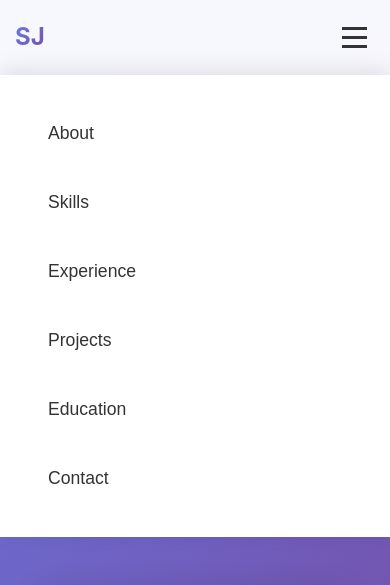
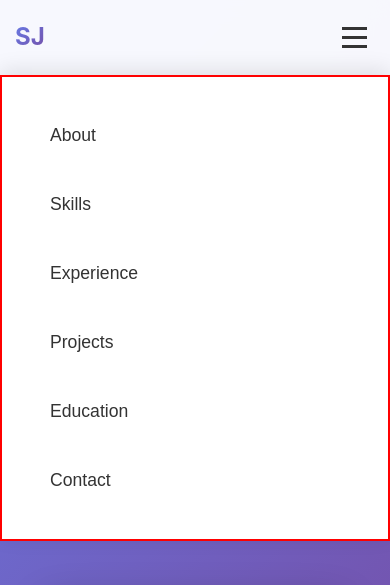
Before and after one commit to SATHV1-K/portfolio, a React (Create React App) app: page / in a window 390 px wide. Shown: the top 585 px of the page. Built offline with nearby package versions, Linux system fonts and the light colour scheme; grey boxes are pictures that could not be loaded.

Commit message:
Add debug styles and enhanced visibility for mobile menu - red border, explicit display properties, and improved positioning

```diff
--- a/src/App.css
+++ b/src/App.css
@@ -1238,10 +1238,15 @@ h3, h4, h5, h6 {
     z-index: 998;
     touch-action: manipulation;
     -webkit-overflow-scrolling: touch;
+    border: 2px solid red; /* Debug border */
+    display: block;
+    visibility: visible;
   }
 
   .nav.nav-open {
-    top: 70px;
+    top: 80px;
+    min-height: 200px;
+    background: rgba(255, 255, 255, 0.98) !important;
   }
 
   .nav ul li button {
```
